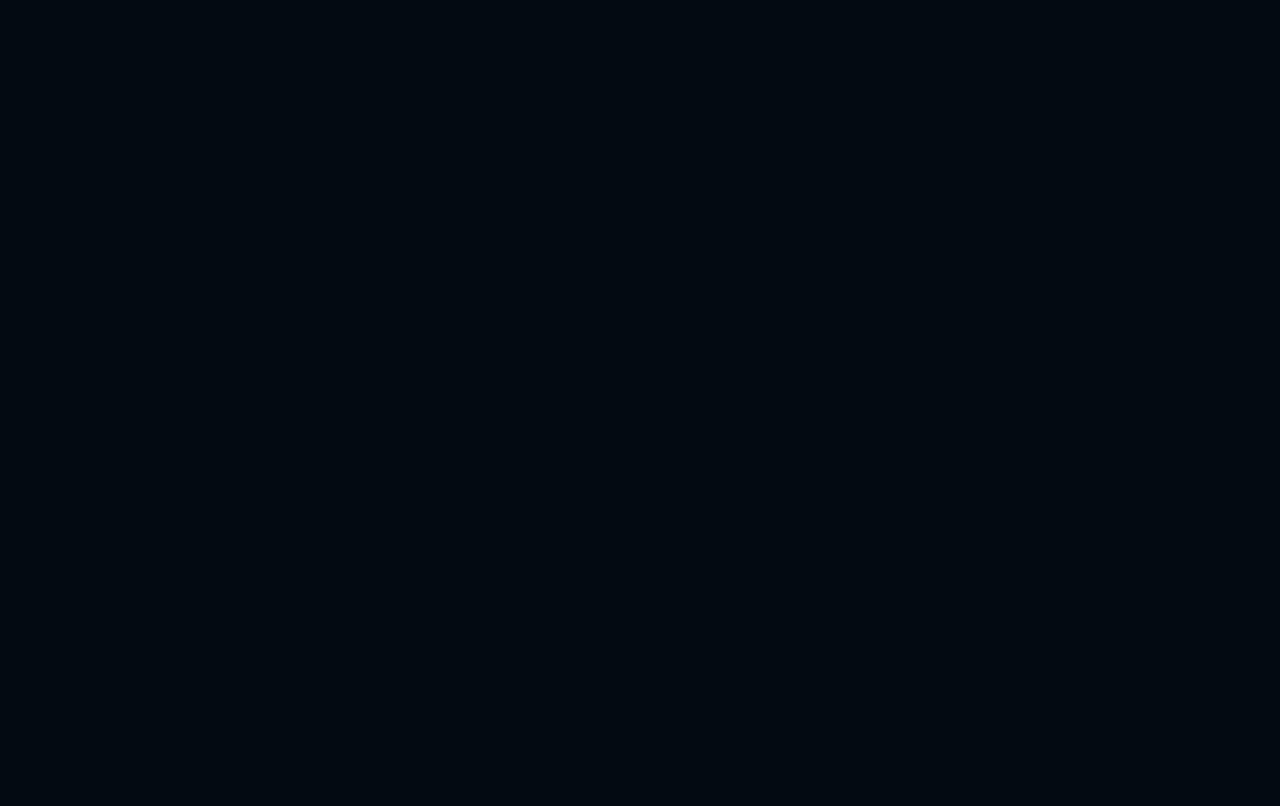
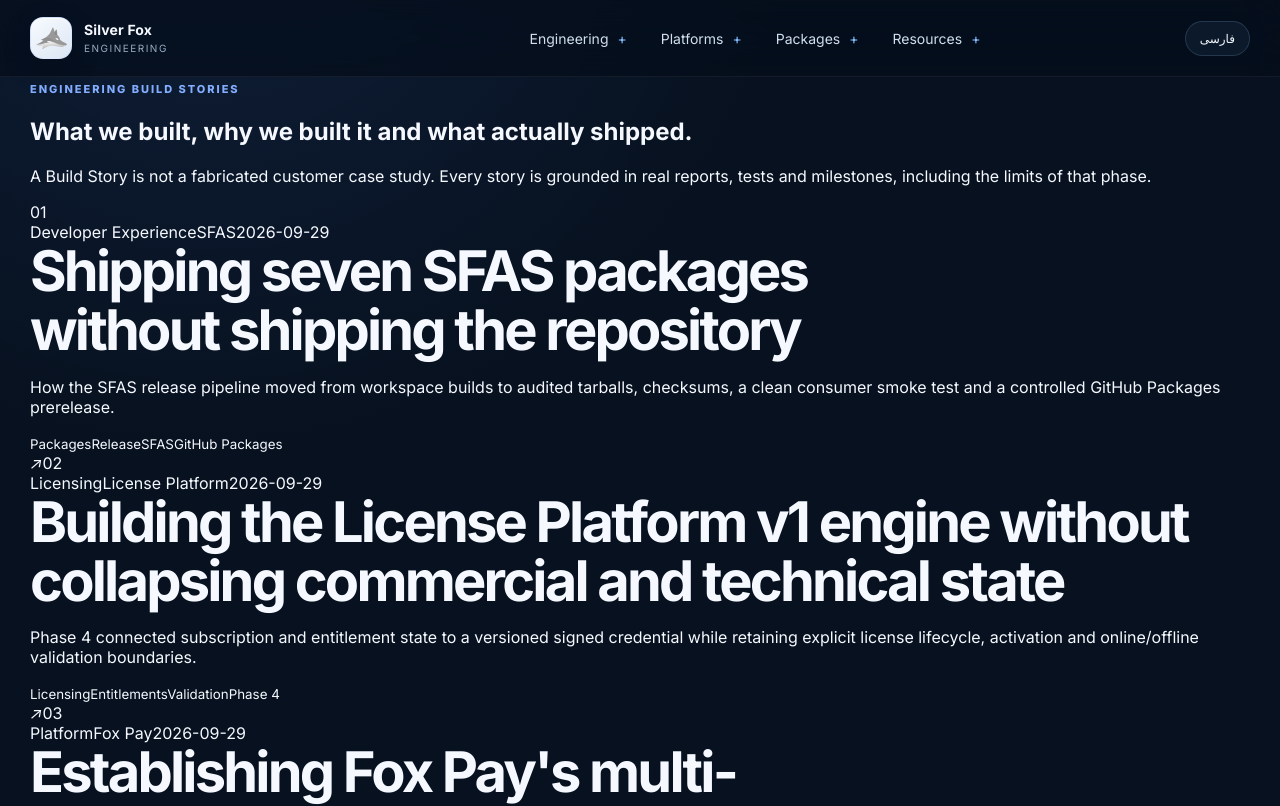
Before and after one commit to silverfoxcloud/silverfox-engineering, a Next.js app: page /build-stories in a window 1280 px wide. Before the commit this address had no page. Shown: the top 806 px of the page. Built offline with nearby package versions, Linux system fonts and the light colour scheme.

Commit message:
feat: add bilingual engineering publications

```diff
--- /dev/null
+++ b/app/build-stories/page.tsx
@@ -0,0 +1,15 @@
+import type { Metadata } from "next";
+import { PublicationIndexPage } from "@/components/PublicationPages";
+
+export const metadata: Metadata = {
+  title: "Engineering Build Stories",
+  description: "Source-grounded stories about building Silver Fox systems and platform foundations.",
+  alternates: {
+    canonical: "/build-stories/",
+    languages: { en: "/build-stories/", fa: "/fa/build-stories/", "x-default": "/build-stories/" },
+  },
+};
+
+export default function Page() {
+  return <PublicationIndexPage locale="en" kind="story" />;
+}
```
